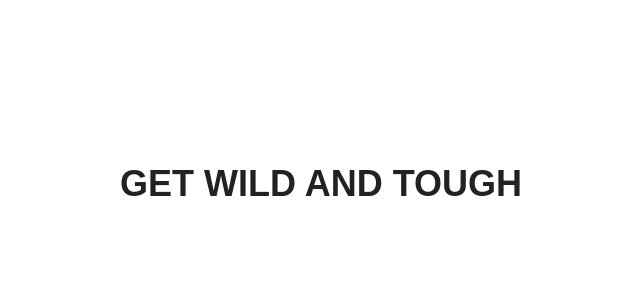
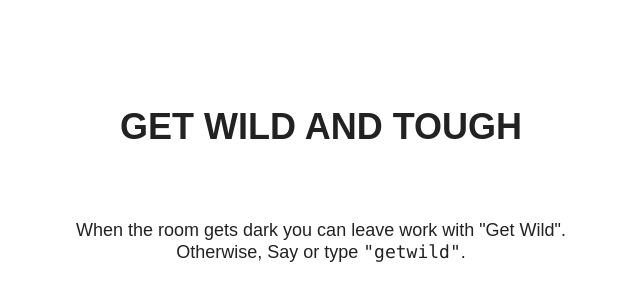
Before and after one commit to hrfmmymt/getwild, a website: page index.html in a window 1280 px wide. Shown: the part 216-516 px from the top of the page, without its empty margins (319-959 px from the left). Drawn offline with Linux system fonts and the light colour scheme.

Commit message:
add notice.

```diff
--- a/index.html
+++ b/index.html
@@ -17,6 +17,8 @@
 
   <div class="container">
     <h1>get wild and tough</h1>
+    <p>When the room gets dark you can leave work with "Get Wild".</p>
+    <p>Otherwise, Say or type <code>"getwild"</code>.</p>
   </div>
 
   <script src="dist/js/script.js"></script>
--- a/src/css/style.css
+++ b/src/css/style.css
@@ -26,10 +26,21 @@ body {
   display: flex;
   justify-content: center;
   align-items: center;
-  text-transform: uppercase;
+  flex-direction: column;
+
+  // get wild mode
   &.is-wild {
     display: none;
   }
+}
+
+h1 {
+  text-transform: uppercase;
+  margin-bottom: 2em;
+}
+
+code {
+  font-family: Consolas, "Liberation Mono", Menlo, Courier, monospace;
 }
 
 .bg__movie {
```
Also changed, not shown: dist/css/style.css, 1 other file.
